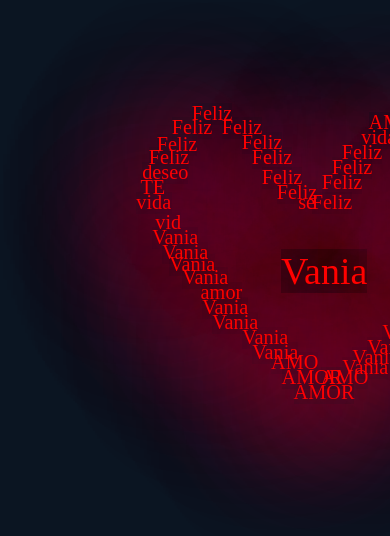
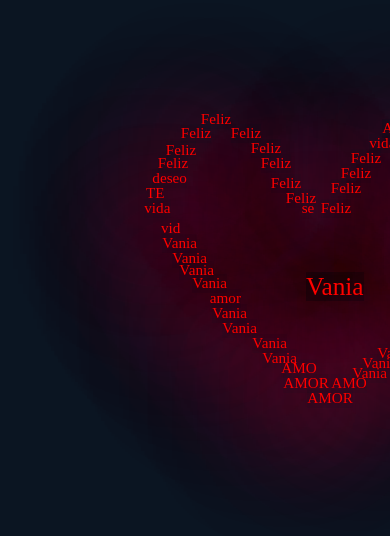
Before and after one commit to santiagotona/Vania, a plain HTML site: page index.html in a window 390 px wide. Shown: the part 120-656 px from the top of the page. Drawn offline with Linux system fonts and the light colour scheme.

Commit message:
Update index.html

```diff
--- a/index.html
+++ b/index.html
@@ -297,7 +297,14 @@
           0%{transform: scale(1.4);}
           80%{transform: scale(2.)}
        }
-
+       @media only screen and (max-width: 600px) {
+       .amor {
+          font-size: 20px;
+       }
+       .primera, .segunda, .tercera, .cuarta, .quinta, .sexta, .septima, .octava, .novena, .decima, .decima1, .decima2, .decima3, .decima4, .decima5, .decima6, .decima7, .decima8, .decima9, .vigesima, .vigesima1, .vigesima2, .vigesima3, .vigesima4, .vigesima5, .vigesima6, .vigesima7, .primera-, .segunda-, .tercera-, .cuarta-, .quinta-, .sexta-, .septima-, .octava-, .novena-, .decima-, .decima-1, .decima-2, .decima-4, .decima-5, .decima-6, .decima-7, .decima-8, .decima-9, .vigesima-, .vigesima-1, .vigesima-2, .vigesima-3, .vigesima-4, .vigesima-5, .vigesima-6, .vigesima-7 {
+          font-size: 12px;
+       }
+    }
 
 
  </style>
```
